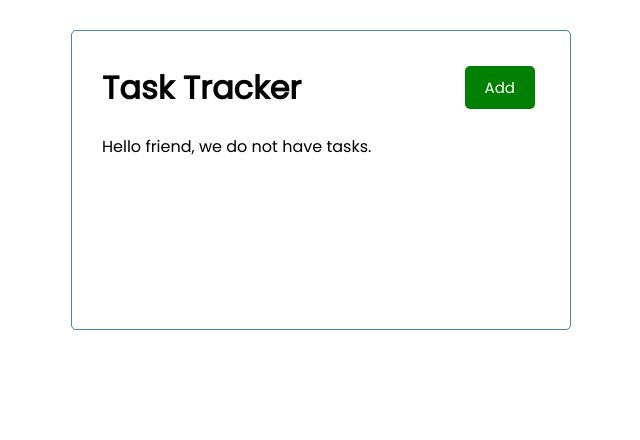
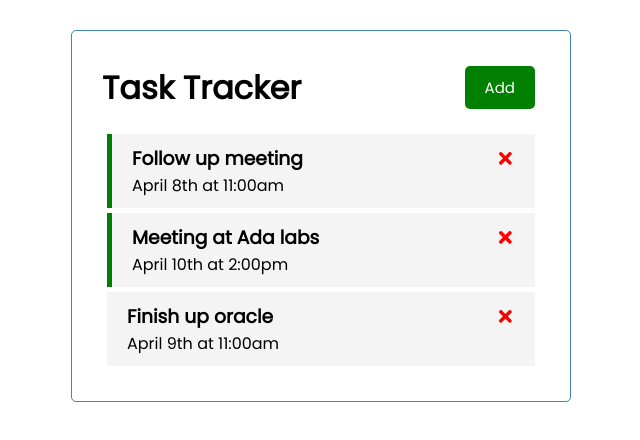
Before and after one commit to samwel-chege/Task_Tracker, a React (Create React App) app: page / in a window 1280 px wide. Shown: the top 440 px of the page, without its empty margins (319-959 px from the left). Built offline with nearby package versions, Linux system fonts and the light colour scheme; data requests are answered from the project's data file; the HTML template or start-up script is replaced by a standard one.

Commit message:
create a function to delete a task from th server

```diff
--- a/db.json
+++ b/db.json
@@ -5,28 +5,18 @@
       "text": "Follow up meeting",
       "day": "April 8th at 11:00am ",
       "reminder": true
-  },
-
-  {
+    },
+    {
       "id": 2,
       "text": "Meeting at Ada labs",
       "day": "April 10th at 2:00pm ",
       "reminder": true
-  },
-
-  {
+    },
+    {
       "id": 3,
       "text": "Finish up oracle",
       "day": "April 9th at 11:00am ",
       "reminder": false
-  },
-
-  {
-      "id": 4,
-      "text": "Pick up stuff",
-      "day": "April 12th at 11:00am ",
-      "reminder": true
-  }
-
+    }
   ]
 }
--- a/src/App.js
+++ b/src/App.js
@@ -1,6 +1,6 @@
 import Header from "./components/Header";
 import Tasks from "./components/Tasks";
-import { useState } from "react";
+import { useState, useEffect } from "react";
 import AddTask from "./components/AddTask";
 
 const App = () => {
@@ -8,6 +8,27 @@
   const[showAddTask, setShowAddTask]= useState(false)
 
   const [tasks, setTasks] = useState([])
+
+  useEffect(() => {
+    const getTasks = async () => {
+      const tasksFromServer = await fetchTasks()
+      setTasks(tasksFromServer)
+    }
+
+    getTasks()
+
+  }, [])
+
+  //fetch tasks
+
+  const fetchTasks = async () => {
+    const res = await fetch('http://localhost:5000/tasks')
+    const data = await res.json()
+
+    return data
+
+  }
+
 
 //add task
 const addTask =(task) =>{
@@ -17,7 +38,11 @@
 }
 
 // delete tasks
-const deleteTask = (id) => {
+const deleteTask = async (id) => {
+  await fetch(`http://localhost:5000/tasks/${id}`, {
+    method: 'DELETE',
+  })
+
   setTasks(tasks.filter((task) => task.id !== id))
 }
 
```
